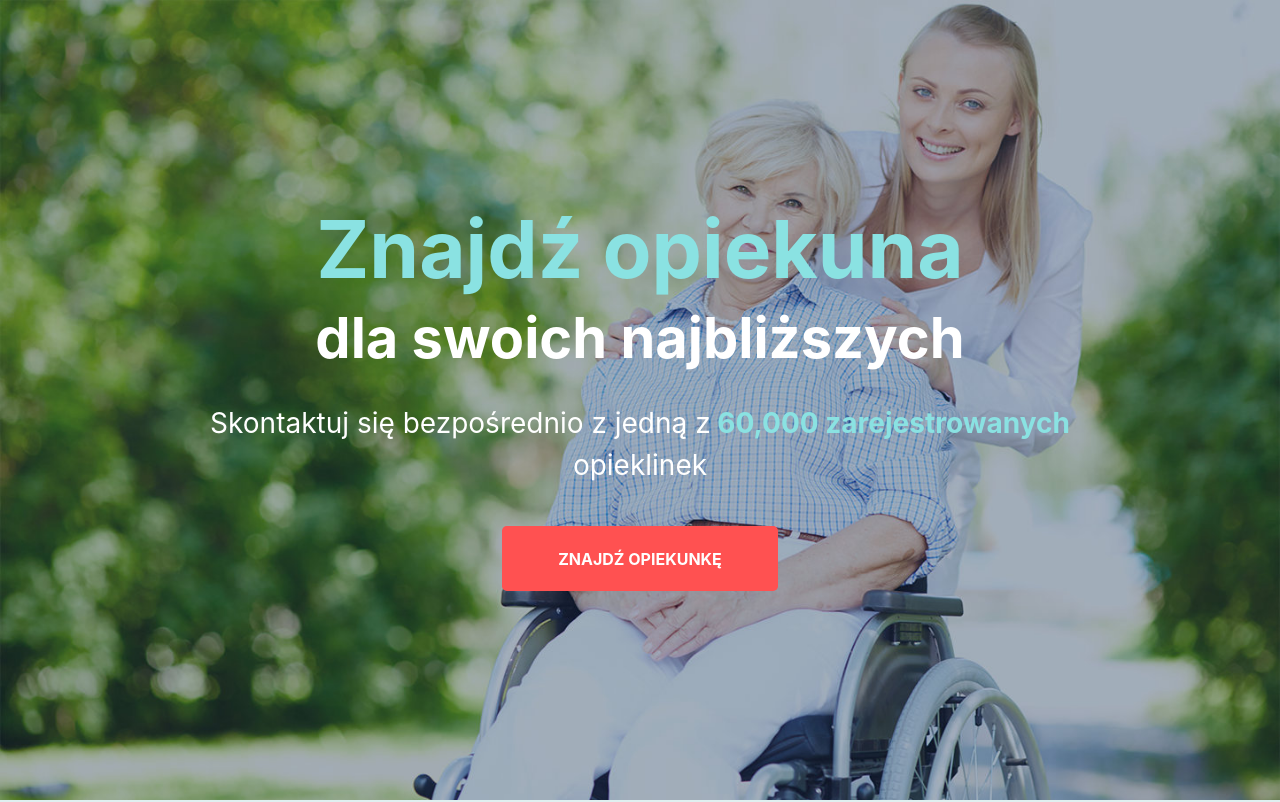
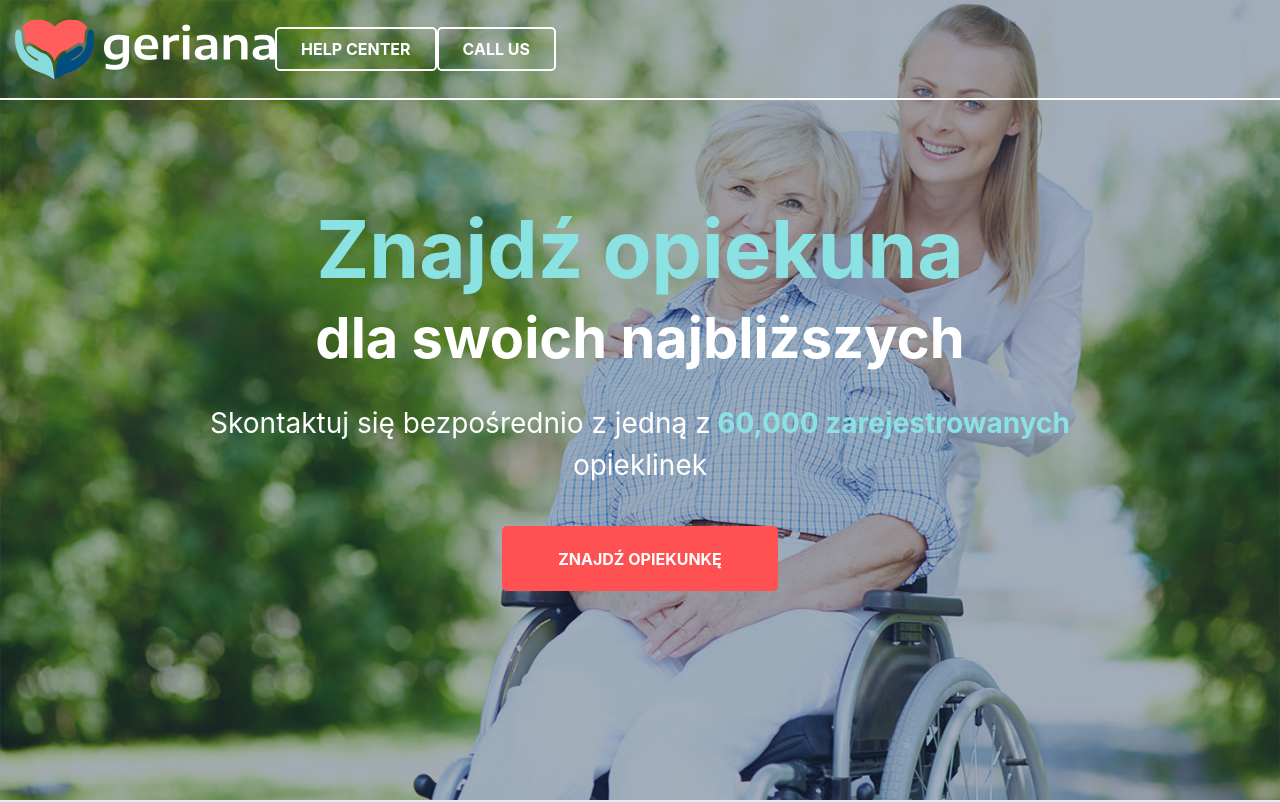
Before and after one commit to AleksandrTkach/Geriana, a React (Create React App) app: page / in a window 1280 px wide. Shown: the top 802 px of the page. Built offline with nearby package versions, Linux system fonts and the light colour scheme.

Commit message:
Header start

```diff
--- a/src/components/App.js
+++ b/src/components/App.js
@@ -1,17 +1,19 @@
 import React from 'react';
 
-import TopBanner from "components/screens/TopBanner";
-import Search from "components/lines/Search";
-import Specialists from "components/screens/Specialists";
-import HowItWorks from "components/screens/HowItWorks";
-import Recalls from "components/screens/Recalls";
-import OurPreferences from "components/screens/OurPreferences";
-import CallUs from "components/lines/CallUs";
-import Footer from "components/layout/Footer";
+import TopBanner from 'components/screens/TopBanner';
+import Search from 'components/lines/Search';
+import Specialists from 'components/screens/Specialists';
+import HowItWorks from 'components/screens/HowItWorks';
+import Recalls from 'components/screens/Recalls';
+import OurPreferences from 'components/screens/OurPreferences';
+import CallUs from 'components/lines/CallUs';
+import Footer from 'components/layout/Footer';
+import Header from './layout/Header';
 
 function App() {
   return (
     <>
+        <Header/>
         <TopBanner/>
         <Search/>
         <Specialists/>
--- /dev/null
+++ b/src/components/layout/Header.js
@@ -0,0 +1,25 @@
+import React from 'react';
+
+import {FOOTER_COLUMNS} from 'constants/content';
+
+import logo from 'img/logo.png';
+
+export default function Header() {
+
+    return (
+        <header className='header'>
+            <nav className='h-100'>
+                <div className='container h-100'>
+                    <div className='row h-100'>
+                        <div className='col-12 header__nav'>
+                            <img src={logo} alt='geriana'/>
+
+                            <button className='btn btn_md btn_outline'> HELP CENTER </button>
+                            <button className='btn btn_md btn_outline'> CALL US </button>
+                        </div>
+                    </div>
+                </div>
+            </nav>
+        </header>
+    )
+}
--- a/src/scss/index.scss
+++ b/src/scss/index.scss
@@ -47,6 +47,18 @@ body {
 
 .h-100 {
   height: 100%;
+}
+
+.header {
+  height: 100px;
+  width: 100%;
+  position: fixed;
+  border-bottom: 2px solid white;
+
+  &__nav {
+    display: flex;
+    align-items: center;
+  }
 }
 
 .screen {
```
